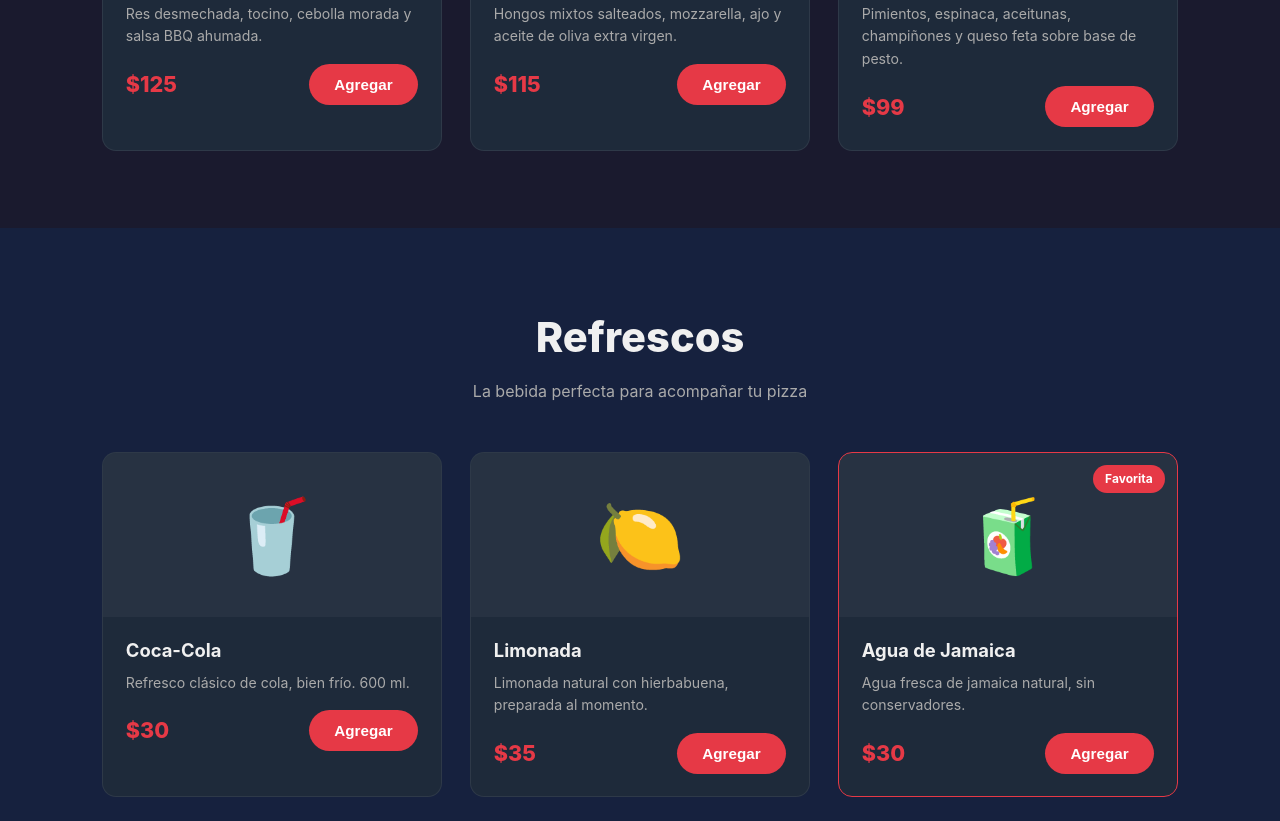
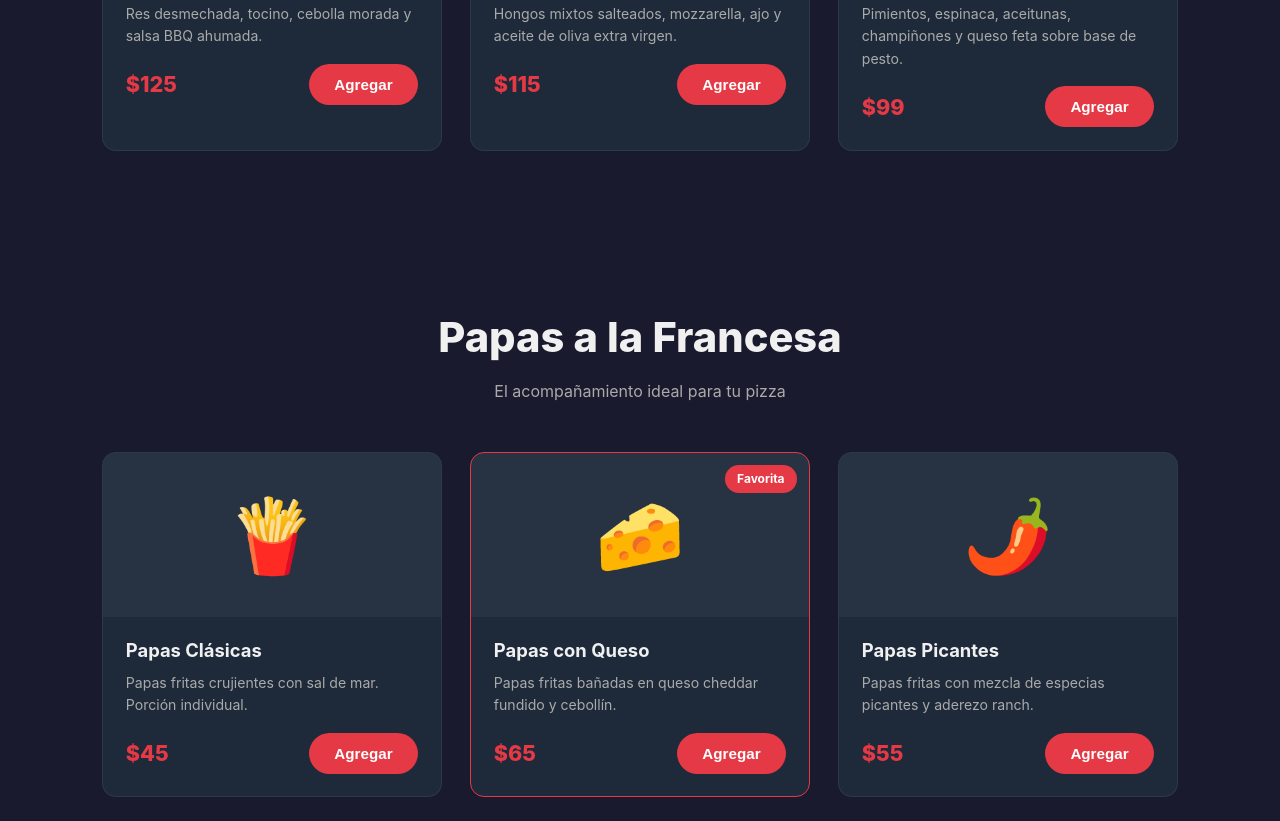
Before and after one commit to ReasonRaven/PruebaPaginaWeb, a website built with Vite: page index.html in a window 1280 px wide. Shown: the part 1979-2800 px from the top of the page. Built offline with nearby package versions, Linux system fonts and the light colour scheme.

Commit message:
feat: agrega sección de papas a la francesa (Clásicas, con Queso, Picantes)
Tres opciones con precio, descripción y botón de agregar al carrito.
Añade enlace "Papas" en navbar y footer entre Menú y Refrescos.

```diff
--- a/index.html
+++ b/index.html
@@ -14,6 +14,7 @@
     <ul class="nav-links">
       <li><a href="#inicio">Inicio</a></li>
       <li><a href="#menu">Menú</a></li>
+      <li><a href="#papas">Papas</a></li>
       <li><a href="#refrescos">Refrescos</a></li>
       <li><a href="#nosotros">Nosotros</a></li>
       <li><a href="#contacto">Contacto</a></li>
@@ -143,6 +144,54 @@
     </div>
   </section>
 
+  <!-- PAPAS -->
+  <section class="menu papas-section" id="papas">
+    <div class="section-header">
+      <h2>Papas a la Francesa</h2>
+      <p>El acompañamiento ideal para tu pizza</p>
+    </div>
+    <div class="menu-grid">
+
+      <div class="card">
+        <div class="card-img">🍟</div>
+        <div class="card-body">
+          <h3>Papas Clásicas</h3>
+          <p>Papas fritas crujientes con sal de mar. Porción individual.</p>
+          <div class="card-footer">
+            <span class="price">$45</span>
+            <button class="btn btn-primary" onclick="agregarAlCarrito('Papas Clásicas', 45)">Agregar</button>
+          </div>
+        </div>
+      </div>
+
+      <div class="card popular">
+        <div class="badge-popular">Favorita</div>
+        <div class="card-img">🧀</div>
+        <div class="card-body">
+          <h3>Papas con Queso</h3>
+          <p>Papas fritas bañadas en queso cheddar fundido y cebollín.</p>
+          <div class="card-footer">
+            <span class="price">$65</span>
+            <button class="btn btn-primary" onclick="agregarAlCarrito('Papas con Queso', 65)">Agregar</button>
+          </div>
+        </div>
+      </div>
+
+      <div class="card">
+        <div class="card-img">🌶️</div>
+        <div class="card-body">
+          <h3>Papas Picantes</h3>
+          <p>Papas fritas con mezcla de especias picantes y aderezo ranch.</p>
+          <div class="card-footer">
+            <span class="price">$55</span>
+            <button class="btn btn-primary" onclick="agregarAlCarrito('Papas Picantes', 55)">Agregar</button>
+          </div>
+        </div>
+      </div>
+
+    </div>
+  </section>
+
   <!-- REFRESCOS -->
   <section class="menu refrescos-section" id="refrescos">
     <div class="section-header">
@@ -264,6 +313,7 @@
     <div class="footer-links">
       <a href="#inicio">Inicio</a>
       <a href="#menu">Menú</a>
+      <a href="#papas">Papas</a>
       <a href="#refrescos">Refrescos</a>
       <a href="#nosotros">Nosotros</a>
       <a href="#contacto">Contacto</a>
```
